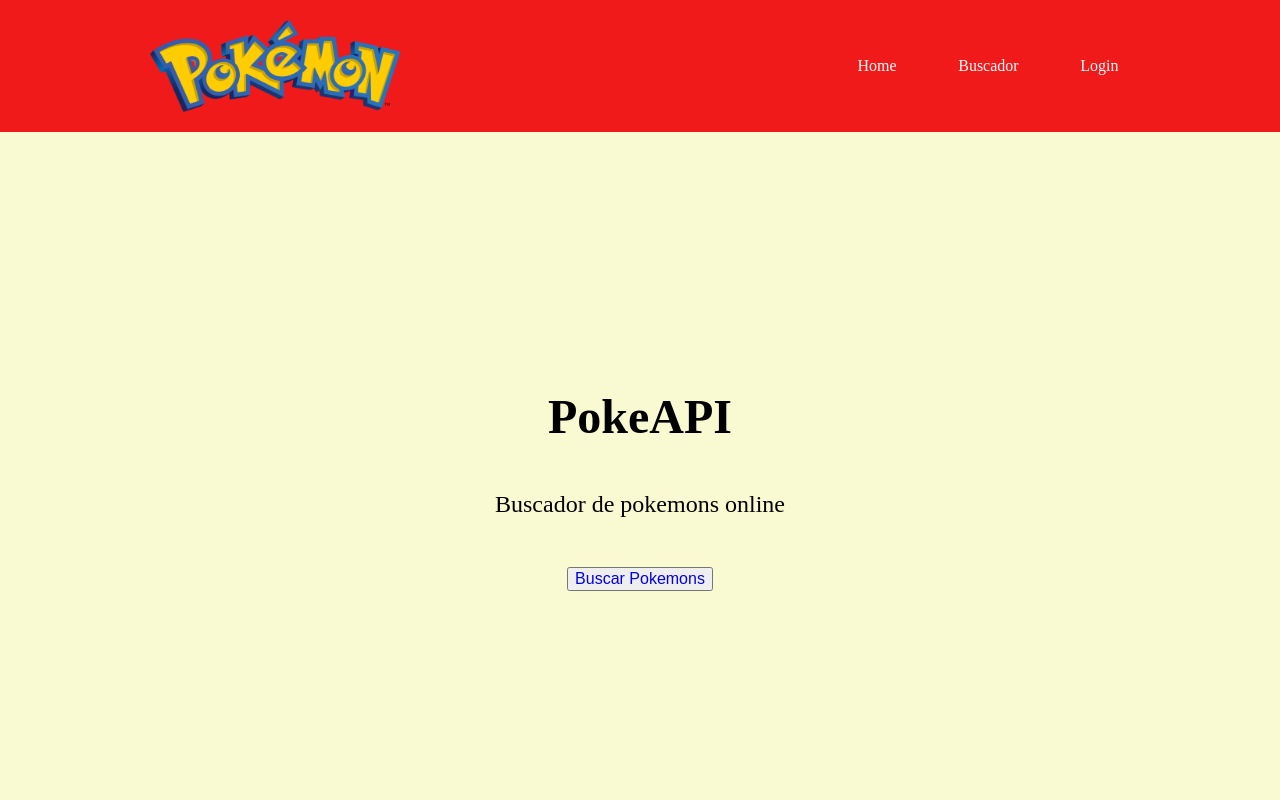
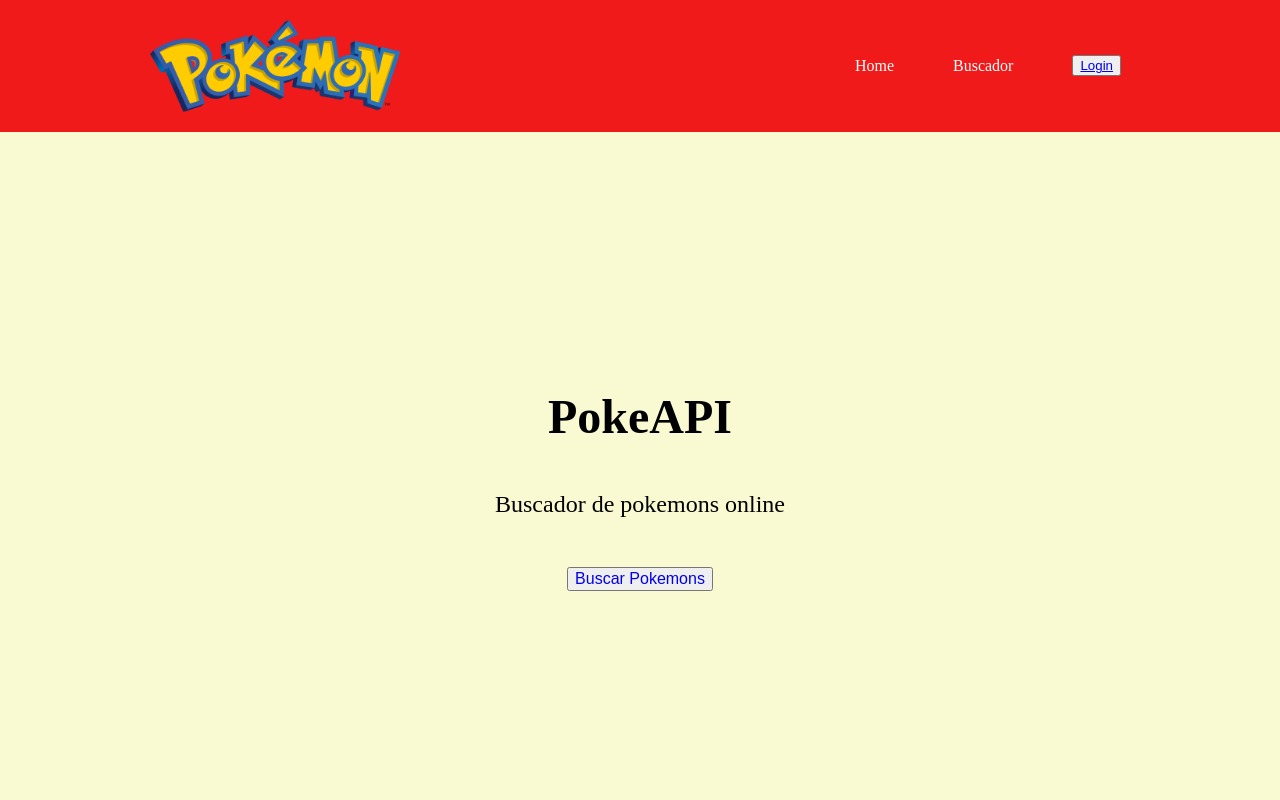
Before and after one commit to vjimcor955/proyecto-4, a React (Vite) app: page / in a window 1280 px wide. Shown: the top 800 px of the page. Built offline with nearby package versions, Linux system fonts and the light colour scheme; no server answers.

Commit message:
Boton login y user

```diff
--- a/src/components/Navbar.jsx
+++ b/src/components/Navbar.jsx
@@ -5,10 +5,6 @@
   const {user, setUser} = useUserContext()
   const navigate = useNavigate()
 
-  const userLogin = () => {
-    setUser(true)
-    navigate("/dashboard")
-  }
   const userLogout = () => {
     setUser(false)
     navigate("/")
@@ -23,12 +19,11 @@
         {
           user? (
             <>
-              <NavLink to="/dashboard" className='navbar__links__link'>User</NavLink>
+              <NavLink to="/user" className='navbar__links__link'>User</NavLink>
               <button className='button' onClick={userLogout}>Logout</button>
             </>
           ) : (
-            // <button className='button' onClick={userLogin}>Login</button>
-            <NavLink to="/login" className="navbar__links__link">Login</NavLink>
+            <button><NavLink to="/login" className='button'>Login</NavLink></button>
           )
         }
       </div>
```
